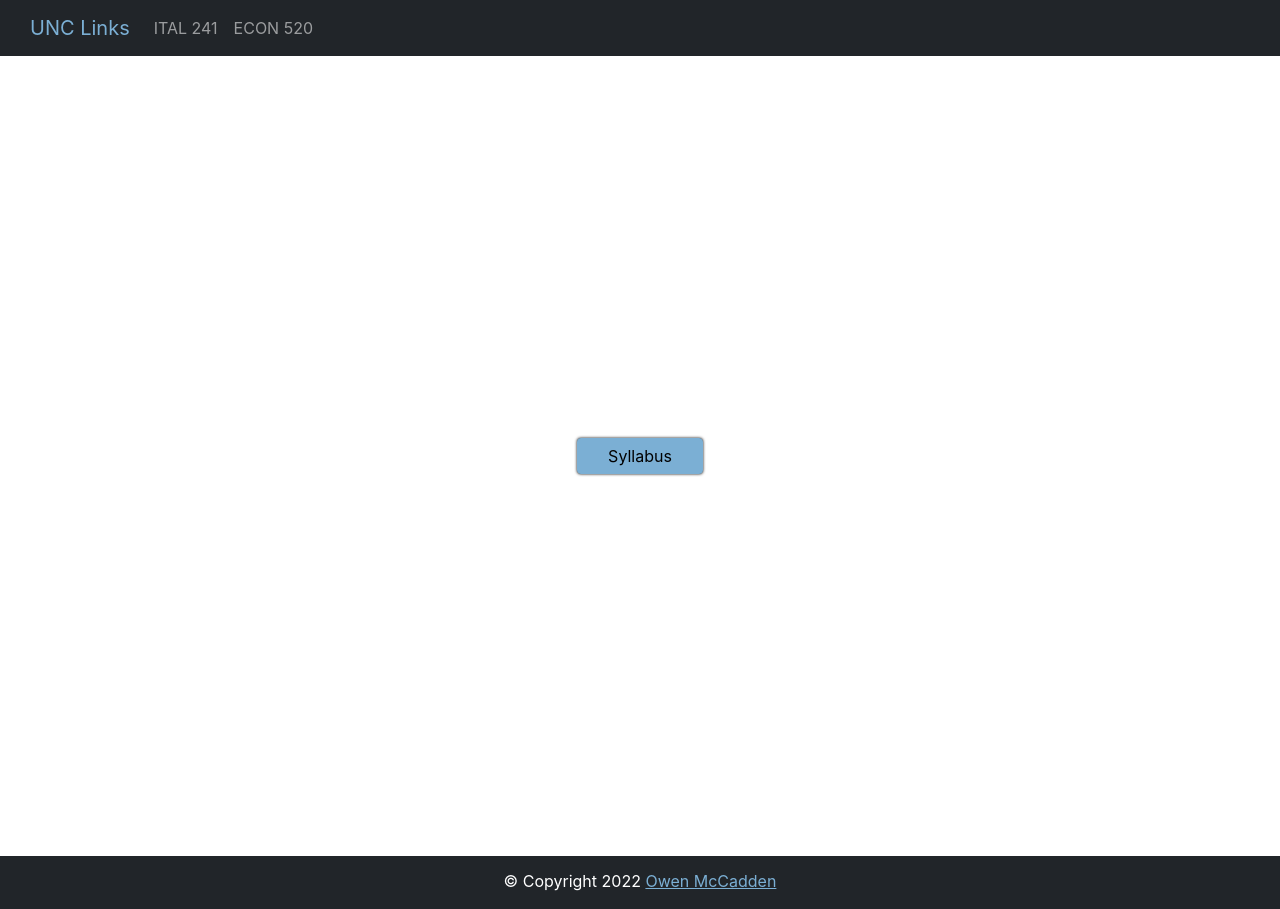
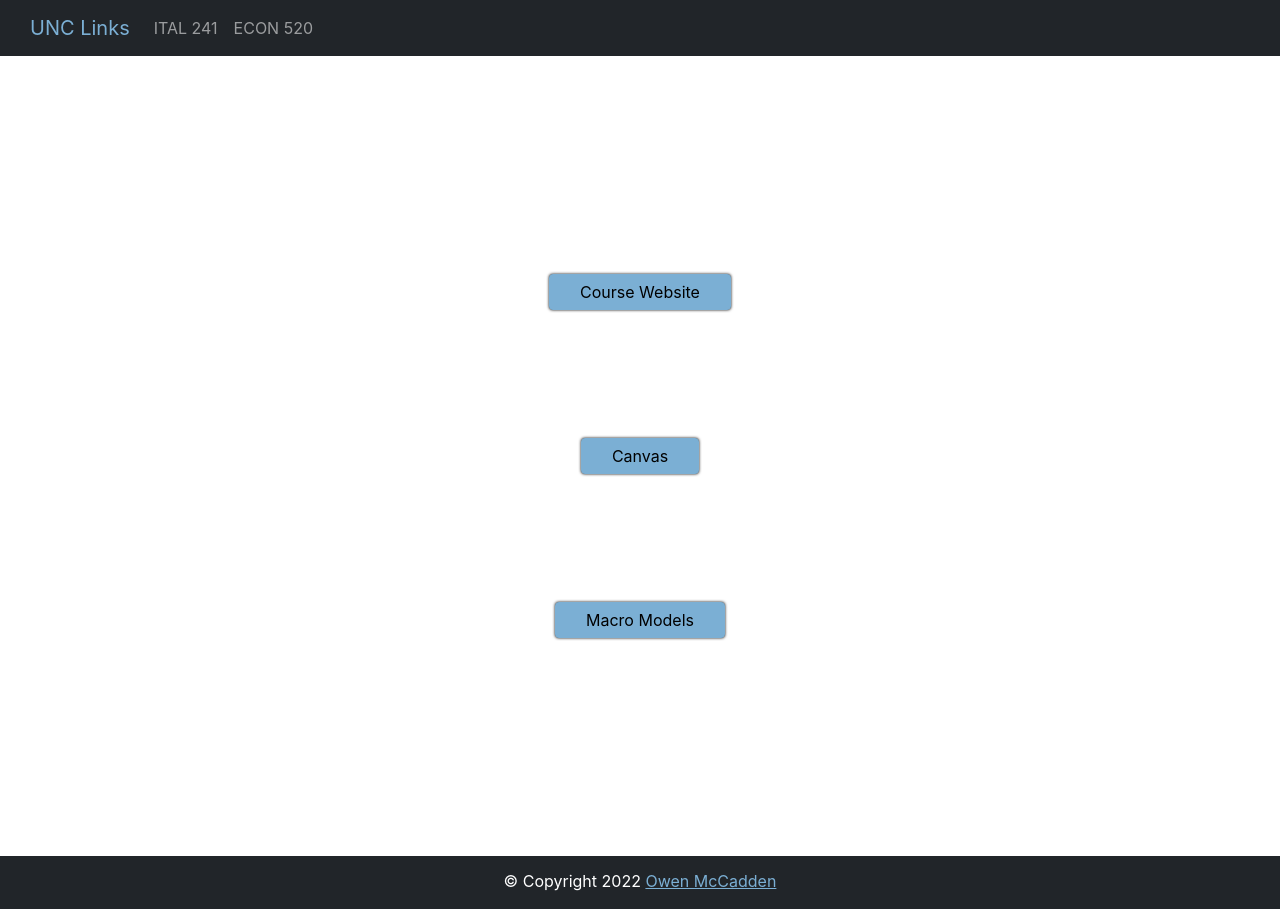
Before and after one commit to owenmccadden/unc_links, a React (Create React App) app: page /econ-520 in a window 1280 px wide. Built offline with nearby package versions, Linux system fonts and the light colour scheme.

Commit message:
Update Econ520.js

```diff
--- a/src/Routes/Econ520.js
+++ b/src/Routes/Econ520.js
@@ -12,8 +12,16 @@ const Econ520 = () => {
             <Course
                 links={[
                     {
-                        text: "Syllabus",
-                        to: "https://sakai.unc.edu/access/lessonbuilder/item/3325025/group/e7a457be-cc48-4a6b-b0a5-ab8e5a21243e/Syllabus/Syllabus%20for%20ECON%20485.002.pdf"
+                        text: "Course Website",
+                        to: "https://lhendricks.org/econ520/econ520.html"
+                    },
+                    {
+                        text: "Canvas",
+                        to: "https://uncch.instructure.com/courses/15535"
+                    },
+                    {
+                        text: "Macro Models",
+                        to: "https://drive.google.com/drive/u/0/folders/1F-jqaKdL4cHq8wp4Dn_DySyZhjjIKRO1"
                     }
                 ]}
             />
```
